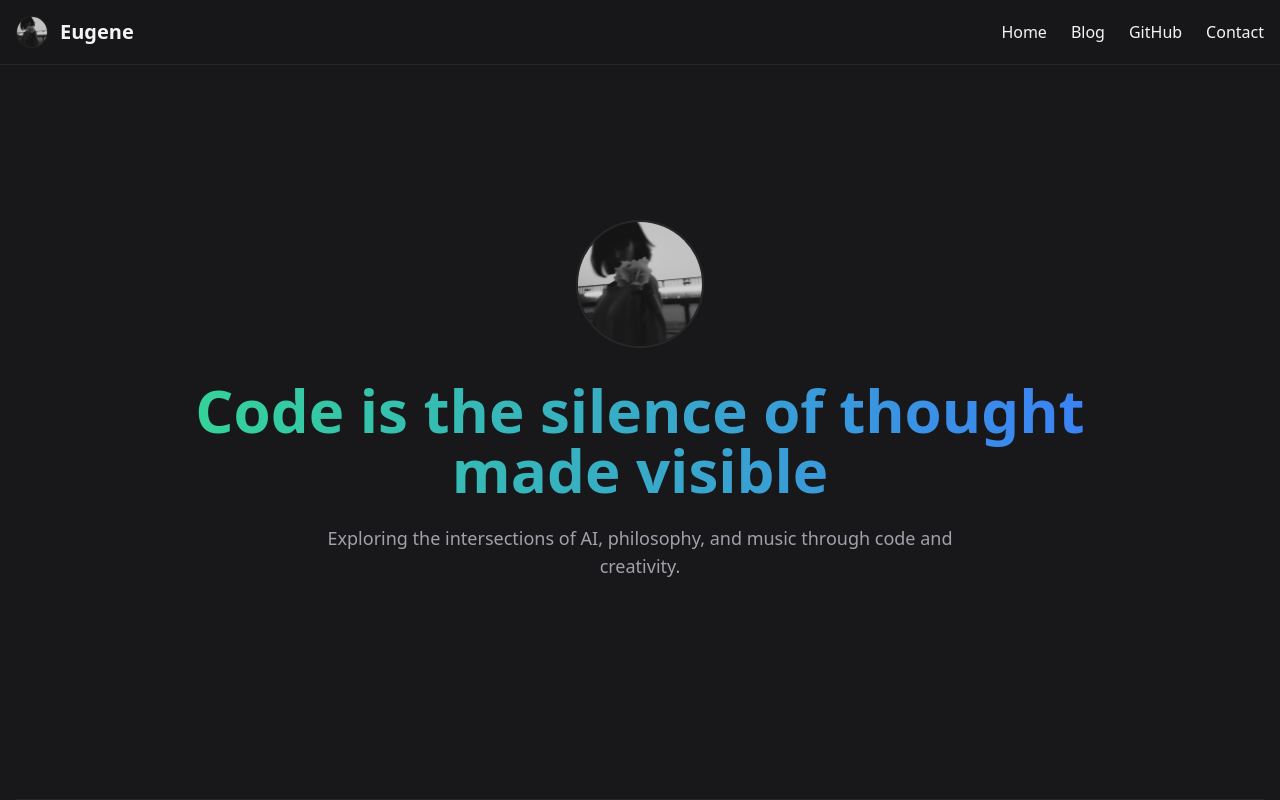
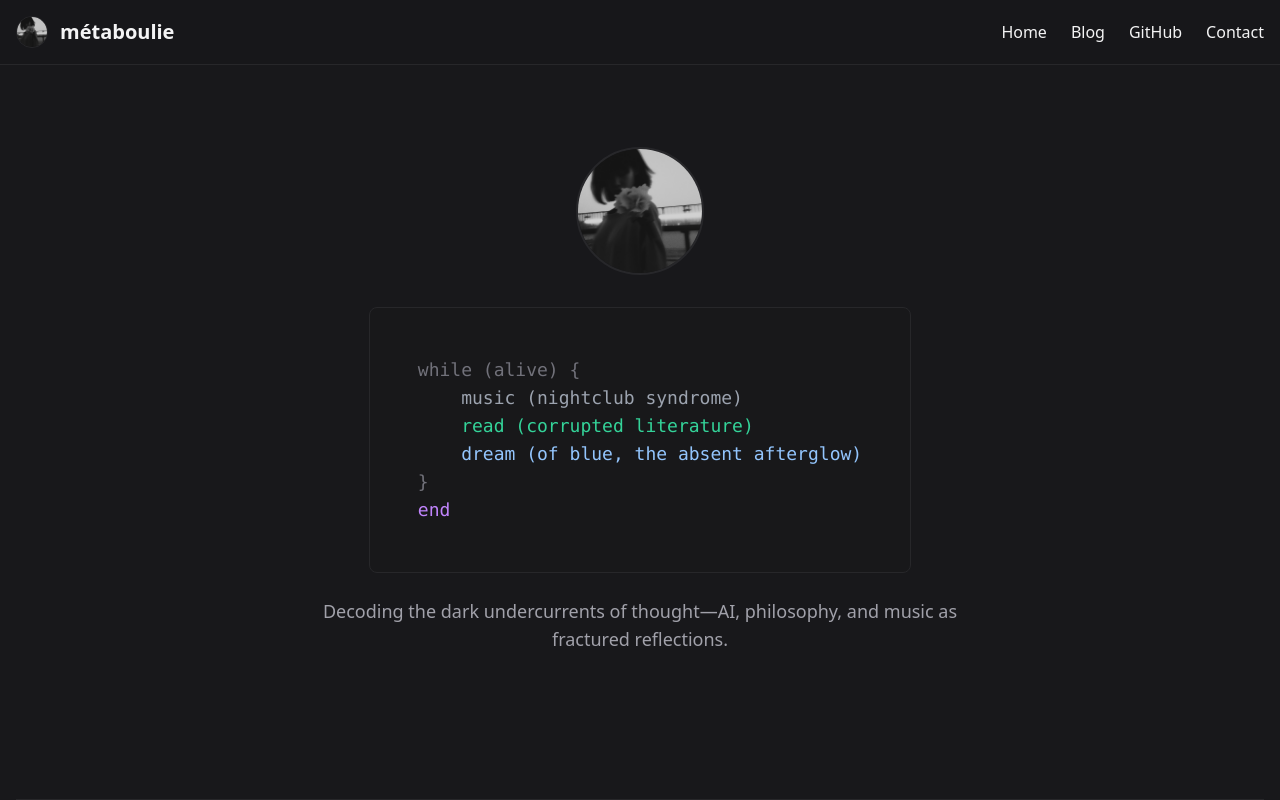
Before and after one commit to metaboulie/portfolio, a SvelteKit app: page / in a window 1280 px wide. Shown: the top 800 px of the page. Built offline with nearby package versions, Linux system fonts and the light colour scheme.

Commit message:
Add personal information

```diff
--- a/src/routes/+layout.svelte
+++ b/src/routes/+layout.svelte
@@ -10,12 +10,12 @@
 			<a href="{base}/" class="flex items-center gap-3">
 				<img
 					src="{base}/avatar.png"
-					alt="Eugene's avatar"
+					alt="métaboulie's avatar"
 					class="h-8 w-8 rounded-full border border-zinc-800"
 					width="32"
 					height="32"
 				/>
-				<span class="text-xl font-bold">Eugene</span>
+				<span class="text-xl font-bold">métaboulie</span>
 			</a>
 			<div class="flex gap-6">
 				<a href="{base}/" class="hover:text-emerald-400">Home</a>
@@ -28,7 +28,7 @@
 				>
 					GitHub
 				</a>
-				<a href="mailto:your@email.com" class="hover:text-emerald-400">Contact</a>
+				<a href="mailto:heinereugene@pm.me" class="hover:text-emerald-400">Contact</a>
 			</div>
 		</nav>
 	</header>
@@ -39,7 +39,7 @@
 
 	<footer class="mt-32 border-t border-zinc-800 py-8">
 		<div class="mx-auto max-w-7xl px-4 text-center text-sm text-zinc-400">
-			<p>© {new Date().getFullYear()} Eugene. All rights reserved.</p>
+			<p>© {new Date().getFullYear()} métaboulie. All rights reserved.</p>
 		</div>
 	</footer>
 </div>
--- a/src/routes/+page.svelte
+++ b/src/routes/+page.svelte
@@ -3,15 +3,38 @@
 	import { base } from '$app/paths';
 
 	let mounted = false;
+	let codeVisible = false;
+
 	onMount(() => {
 		mounted = true;
+		setTimeout(() => {
+			codeVisible = true;
+		}, 500);
 	});
 
 	const links = [
-		{ title: 'Music', icon: '🎵', href: 'https://bandcamp.com/metaboulie' },
-		{ title: 'Movies', icon: '🎬', href: 'https://letterboxd.com/metaboulie' },
-		{ title: 'Gaming', icon: '🎮', href: 'https://steamcommunity.com/id/metaboulie' },
-		{ title: 'Social', icon: '💭', href: 'https://bsky.app/profile/metaboulie' }
+		{ title: 'Music', icon: '🎵', href: 'https://rateyourmusic.com/~rowanBlake' },
+		{ title: 'Movies', icon: '🎬', href: 'https://letterboxd.com/nycide/' },
+		{ title: 'Gaming', icon: '🎮', href: 'https://steamcommunity.com/id/metaboulie/' },
+		{ title: 'Social', icon: '💭', href: 'https://bsky.app/profile/metaboulie.bsky.social' }
+	];
+
+	const codeLines = [
+		{ text: 'while (alive) {', classes: ['text-purple-400', 'text-zinc-500', 'text-red-400'] },
+		{
+			text: '    music (nightclub syndrome)',
+			classes: ['typing-1', 'text-gray-400']
+		},
+		{
+			text: '    read (corrupted literature)',
+			classes: ['typing-2', 'text-emerald-400']
+		},
+		{
+			text: '    dream (of blue, the absent afterglow)',
+			classes: ['typing-3', 'text-blue-300']
+		},
+		{ text: '}', classes: ['text-zinc-500'] },
+		{ text: 'end', classes: ['text-purple-400'] }
 	];
 </script>
 
@@ -21,25 +44,37 @@
 		<div class="mb-8 flex justify-center">
 			<img
 				src="{base}/avatar.png"
-				alt="Eugene's avatar"
+				alt="métaboulie's avatar"
 				class="h-32 w-32 rounded-full border-2 border-zinc-800"
 				width="128"
 				height="128"
 			/>
 		</div>
-		<h1
-			class="mb-6 bg-gradient-to-r from-emerald-400 to-blue-500 bg-clip-text text-6xl font-bold text-transparent transition-all duration-500"
+		<div
+			class="mb-6 transition-all duration-500"
 			class:translate-y-0={mounted}
 			class:-translate-y-8={!mounted}
 		>
-			Code is the silence of thought made visible
-		</h1>
+			<pre
+				class="inline-block rounded-lg border border-zinc-800 bg-zinc-900/50 p-12 text-left font-mono"><code
+					class="text-lg"
+					>{#each codeLines as line}<span
+							class="{line.classes.join(' ')} {line.classes.includes('typing-1') ||
+							line.classes.includes('typing-2') ||
+							line.classes.includes('typing-3')
+								? 'opacity-0'
+								: ''}"
+							class:opacity-100={codeVisible}
+							>{line.text}
+</span>{/each}</code
+				></pre>
+		</div>
 		<p
 			class="mx-auto max-w-2xl text-lg text-zinc-400 transition-all delay-200 duration-500"
 			class:translate-y-0={mounted}
 			class:-translate-y-8={!mounted}
 		>
-			Exploring the intersections of AI, philosophy, and music through code and creativity.
+			Decoding the dark undercurrents of thought—AI, philosophy, and music as fractured reflections.
 		</p>
 	</div>
 	<div class="absolute inset-0 -z-10">
@@ -102,4 +137,25 @@
 	section:last-child {
 		@apply border-b-0;
 	}
+
+	.typing-1 {
+		animation: fadeIn 0.5s ease-out 0.8s forwards;
+	}
+	.typing-2 {
+		animation: fadeIn 0.5s ease-out 1.2s forwards;
+	}
+	.typing-3 {
+		animation: fadeIn 0.5s ease-out 1.6s forwards;
+	}
+
+	@keyframes fadeIn {
+		from {
+			opacity: 0;
+			transform: translateY(10px);
+		}
+		to {
+			opacity: 1;
+			transform: translateY(0);
+		}
+	}
 </style>
```
